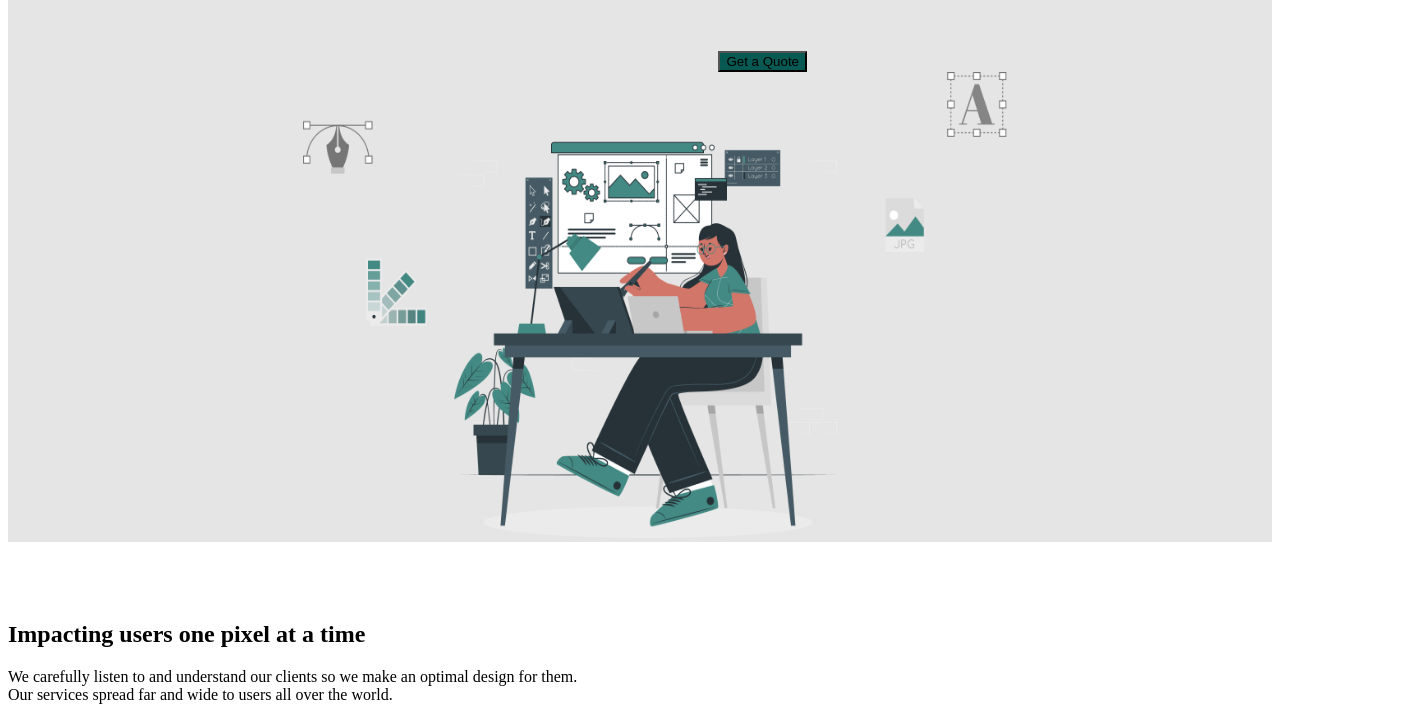
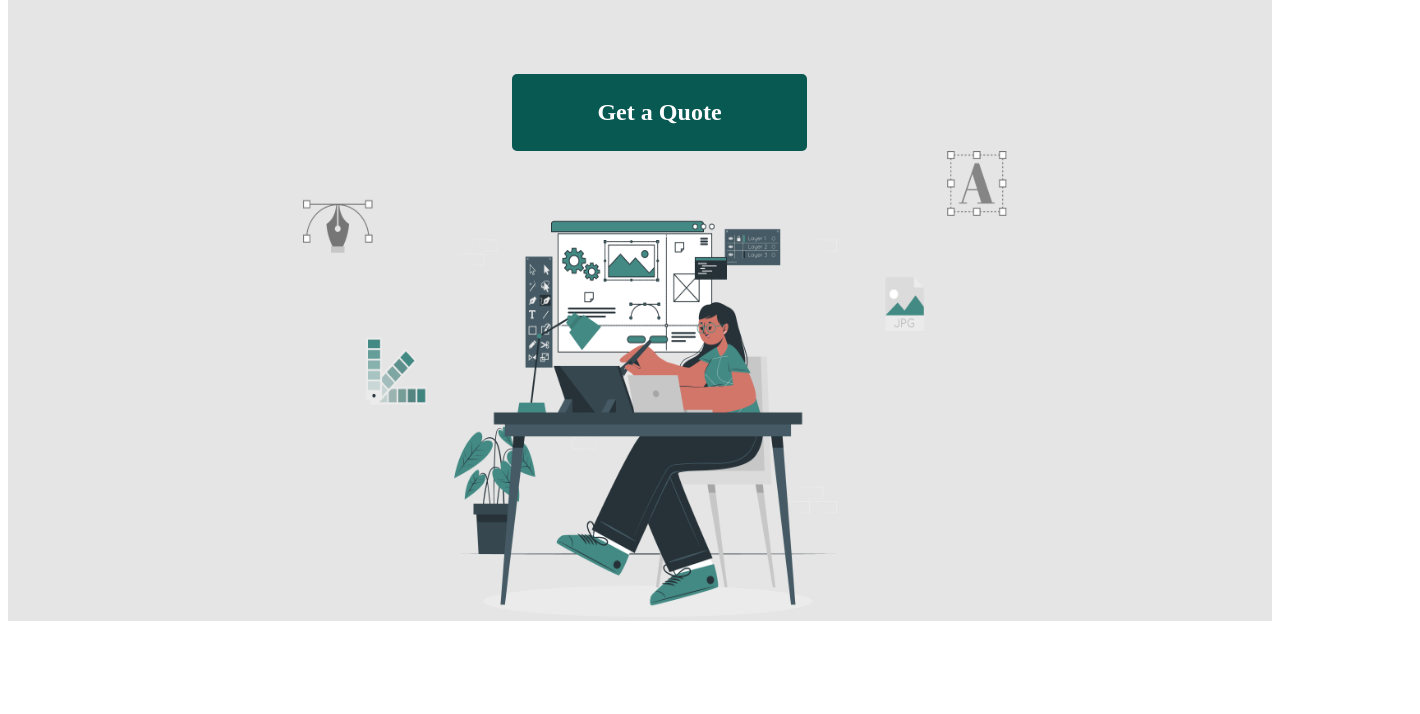
Before and after one commit to Nelsonwin/Project-0, a plain HTML site: page index.html in a window 1280 px wide. Shown: the part 328-1042 px from the top of the page, 1420 px wide, since content can reach past the window. Drawn offline with Linux system fonts and the light colour scheme; a web font is replaced by a local one.

Commit message:
changed the path to the style sheet

```diff
--- a/index.html
+++ b/index.html
@@ -7,7 +7,7 @@
     <title>Test</title>
     <link href='https://fonts.googleapis.com/css?family=Poppins' rel='stylesheet'>
     <link rel="stylesheet" href="https://code.cdn.mozilla.net/fonts/fira.css">
-    <link rel="stylesheet" href="test_project_0_style.css">
+    <link rel="stylesheet" href="style.css">
 </head>
 <body>
 
```
Also changed, not shown: 1 other file.
